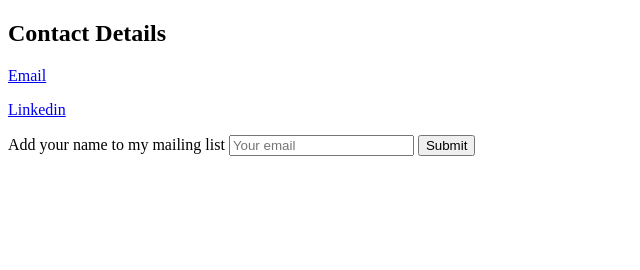
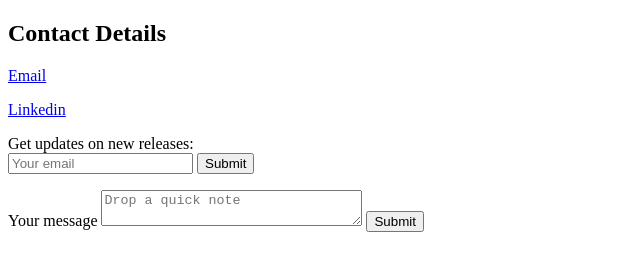
Before and after one commit to Niikonic/cv, a plain HTML site: page ContactInfo.html in a window 1280 px wide. Shown: the whole page, without its empty margins (0-640 px from the left). Drawn offline with Linux system fonts and the light colour scheme.

Commit message:
added forms to contact page
check for form submission accuracy. added files are all overwritten. new contact submit forms on cant page.

```diff
--- a/ContactInfo.html
+++ b/ContactInfo.html
@@ -14,9 +14,19 @@
   <p>
     <a href="https://www.linkedin.com/in/niikonicsolutions">Linkedin</a>
   </p>
-  Add your name to my mailing list
-  <input type="email" placeholder="Your email" />
-  <input type="submit" />
+  <form class="" action="index.html" method="post">
+
+    Get updates on new releases:<br />
+    <input type="email" placeholder="Your email" />
+    <input type="submit" />
+    <p>
+
+      <label>Your message</label>
+      <textarea name="name" rows"10" cols="30" placeholder="Drop a quick note"></textarea>
+      <input type="submit"/>
+    </p>
+  </form>
+
 </body>
 
 </html>
```
Also changed, not shown: index.html (+6 -2 lines).
